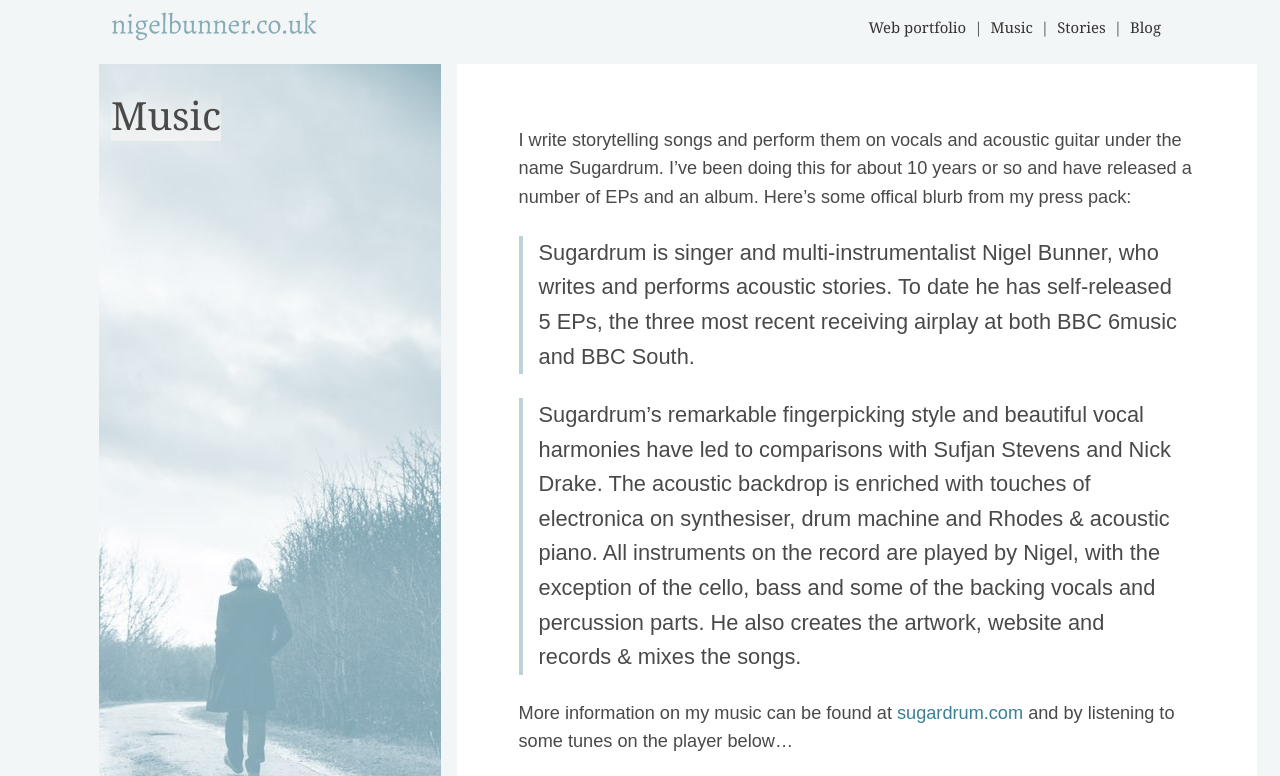
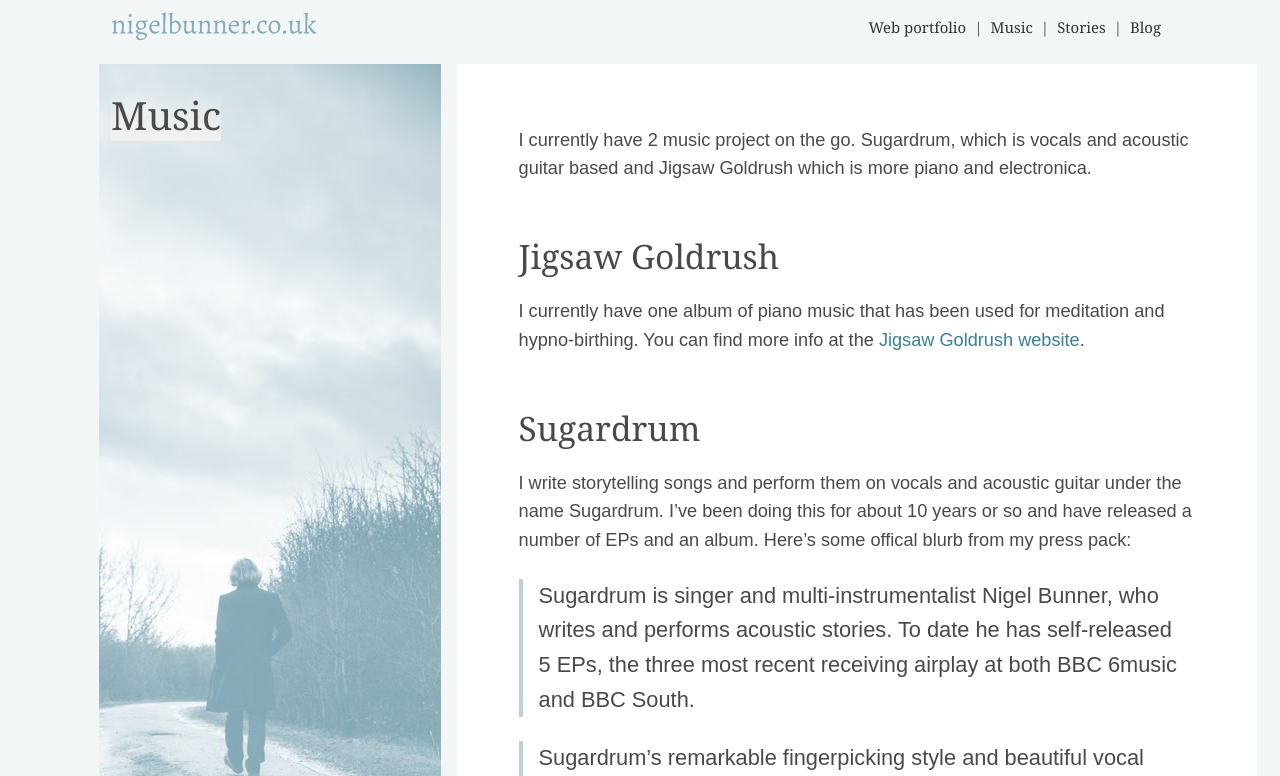
Before and after one commit to nbunner-personal/nigelbunner, a Jekyll site: the page built from pages/music.md, in a window 1280 px wide and 900 px high, cut to the strip 0-776 px from the top of the window. Built offline with Jekyll 4.4.1, drawn with Linux system fonts in a browser that asks for light colours.

Commit message:
Update music.md

```diff
--- a/pages/music.md
+++ b/pages/music.md
@@ -5,6 +5,12 @@ currentPage: music
 permalink: /music.html
 ---
 
+I currently have 2 music project on the go. Sugardrum, which is vocals and acoustic guitar based and Jigsaw Goldrush which is more piano and electronica.
+
+## Jigsaw Goldrush
+I currently have one album of piano music that has been used for meditation and hypno-birthing. You can find more info at the [Jigsaw Goldrush website](https://www.jigsawgoldrush.com).
+
+## Sugardrum
 I write storytelling songs and perform them on vocals and acoustic guitar under the name Sugardrum. I've been doing this for about 10 years or so and have released a number of EPs and an album. Here's some offical blurb from my press pack:
 
 >Sugardrum is singer and multi-instrumentalist Nigel Bunner, who writes and performs acoustic stories. To date he has self-released 5 EPs, the three most recent receiving airplay at both BBC 6music and BBC South.
```
